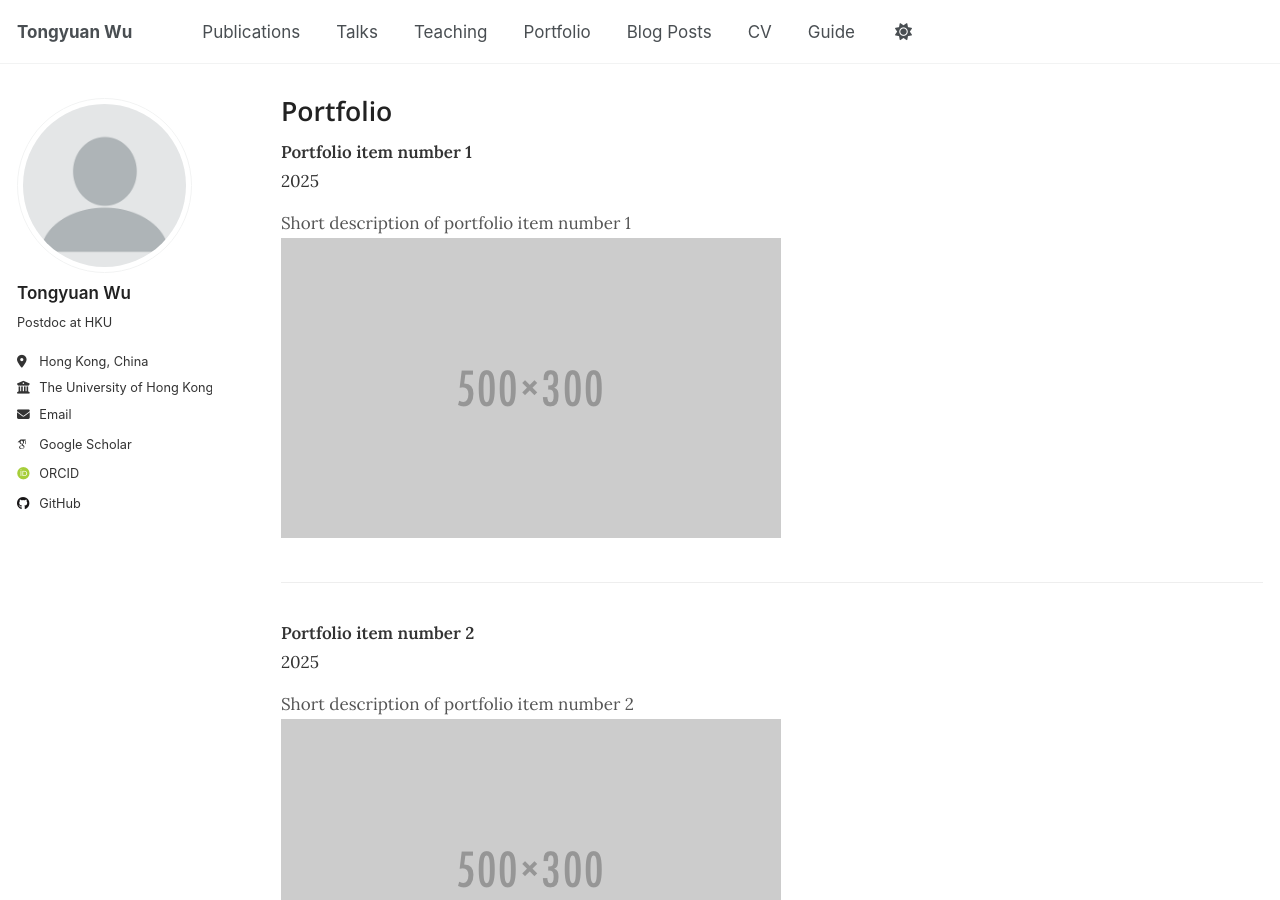
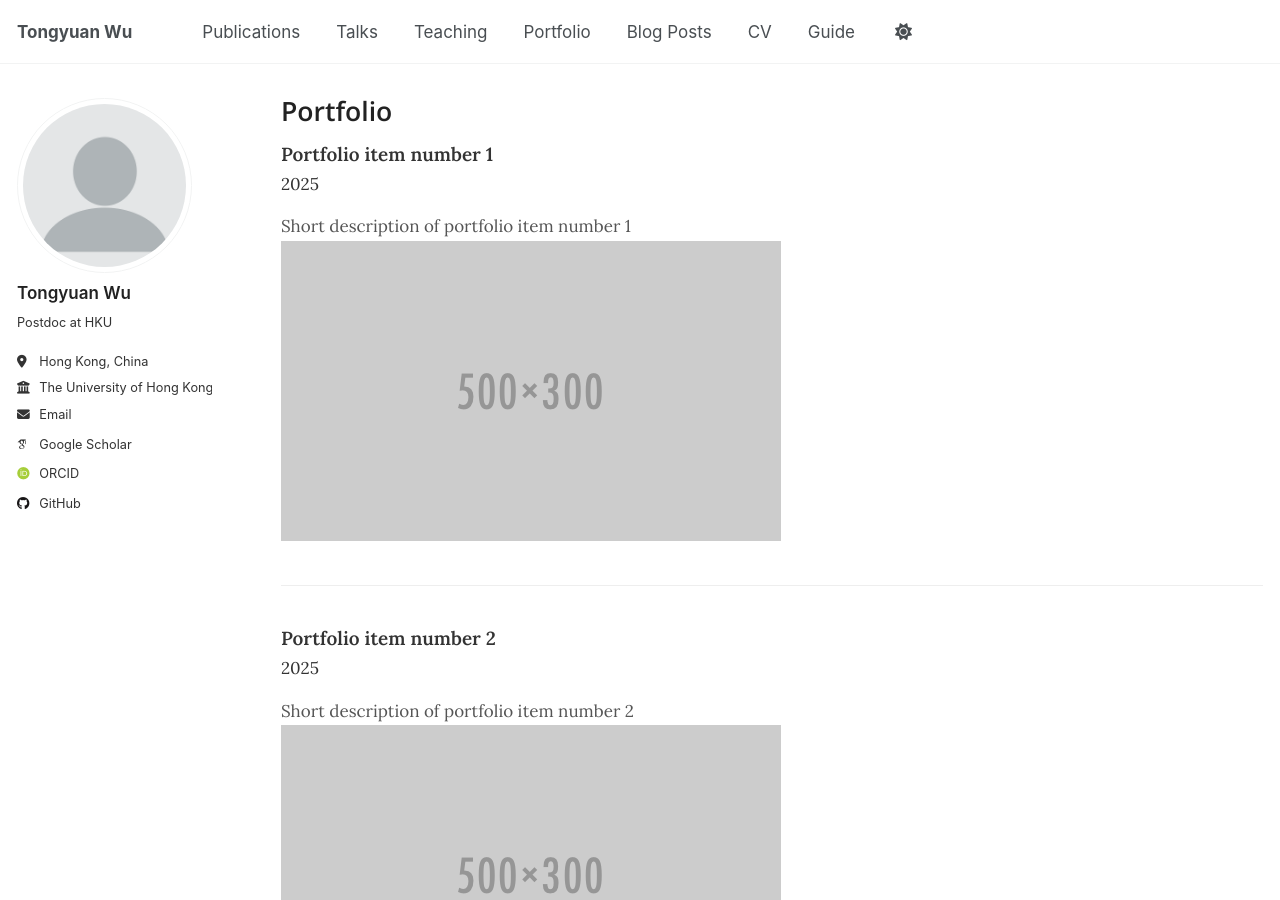
Before and after one commit to tongyuanwu/tongyuanwu.github.io, a Jekyll site: the page built from _pages/portfolio.html, in a window 1280 px wide and 900 px high. Built offline with Jekyll 4.4.1, drawn with Linux system fonts in a browser that asks for light colours; some web fonts are replaced; a script that is not in the unit is left out.

Commit message:
Enhance post title and author styling in archive

```diff
--- a/_includes/archive-single.html
+++ b/_includes/archive-single.html
@@ -24,10 +24,15 @@
 
   <div style="flex: 1;">
     <p style="margin: 0;">
-      <strong>{{ post.title }}</strong><br>
+      <!-- 论文标题 -->
+      <strong style="font-size: 1.05rem;">{{ post.title }}</strong><br>
+
+      <!-- 作者 -->
       {% if post.authors %}
-        {{ post.authors }}<br>
+        <span style="color:#555;">{{ post.authors }}</span><br>
       {% endif %}
+
+      <!-- 期刊名 + 年份 -->
       {% if post.venue %}
         <em>{{ post.venue }}</em>{% if post.date %}, {{ post.date | date: "%Y" }}{% endif %}
       {% elsif post.date %}
```
